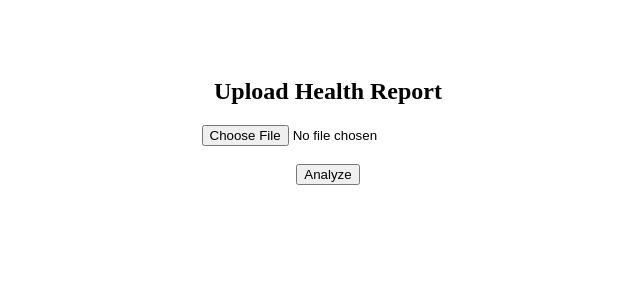
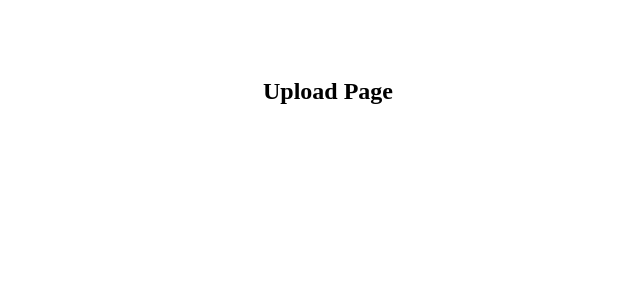
Before and after one commit to Rahul2127git/MediAI-Diagnostics, a Next.js app in the folder mediai-diagnostics/frontend/: page /upload in a window 1280 px wide. Shown: the top 300 px of the page, without its empty margins (312-952 px from the left). Built offline with nearby package versions, Linux system fonts and the light colour scheme.

Commit message:
Refactor Upload component to simplify UI
Removed file upload functionality and updated UI.

```diff
--- a/mediai-diagnostics/frontend/pages/upload.js
+++ b/mediai-diagnostics/frontend/pages/upload.js
@@ -1,37 +1,7 @@
-import { useState } from "react";
-
 export default function Upload() {
-  const [file, setFile] = useState(null);
-  const [result, setResult] = useState(null);
-
-  const uploadFile = async () => {
-    const formData = new FormData();
-    formData.append("file", file);
-
-    const res = await fetch("https://your-render-url.onrender.com/analyze/", {
-      method: "POST",
-      body: formData,
-    });
-
-    const data = await res.json();
-    setResult(data);
-  };
-
   return (
     <div style={{textAlign:"center", padding:"50px"}}>
-      <h2>Upload Health Report</h2>
-
-      <input type="file" onChange={(e)=>setFile(e.target.files[0])}/>
-      <br /><br />
-
-      <button onClick={uploadFile}>Analyze</button>
-
-      {result && (
-        <div>
-          <h3>Results</h3>
-          <pre>{JSON.stringify(result, null, 2)}</pre>
-        </div>
-      )}
+      <h2>Upload Page</h2>
     </div>
   );
 }
```
